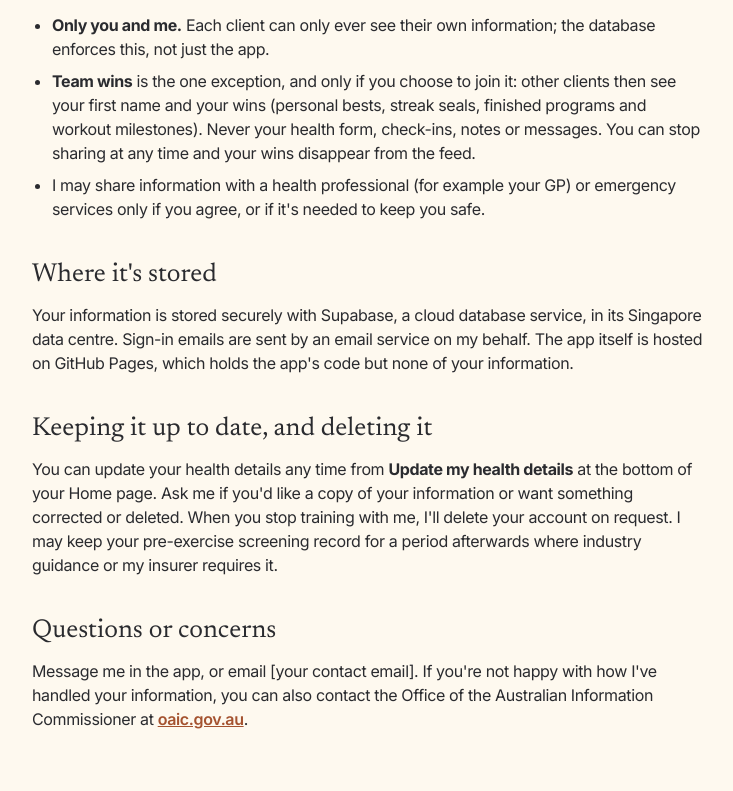
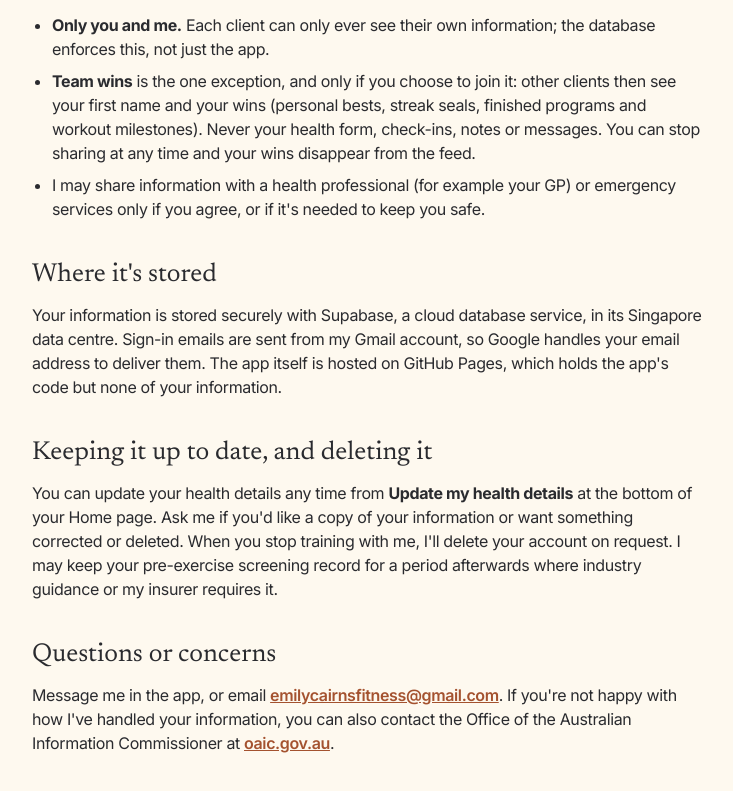
Before and after one commit to EmilyCairns/EmPT, a plain HTML site: page privacy.html in a window 1280 px wide. Shown: the part 811-1602 px from the top of the page, without its empty margins (272-1005 px from the left). Drawn offline with Linux system fonts and the light colour scheme.

Commit message:
Privacy page: fill in name and contact email; note Gmail sending
The privacy page now names Emily Cairns and gives the contact email,
and says sign-in emails go out through Gmail. README and the email
template notes describe the Gmail SMTP setup that is now live.

Co-Authored-By: Claude Opus 5.5 <noreply@anthropic.com>
Claude-Session: https://claude.ai/code/session_01YEARMiRycC6ahERiSYg1wk

```diff
--- a/privacy.html
+++ b/privacy.html
@@ -15,16 +15,14 @@
 </head>
 <body>
   <!--
-    TRAINER: before sharing the app, replace the two [square-bracket] details
-    below (your business name and contact email), and read it through. This is
-    a plain-English starting point, not legal advice: check it with your
+    A plain-English starting point, not legal advice: check it with your
     insurer or professional association.
   -->
   <main class="client-main privacy-page">
     <a class="btn ghost small back-link" href="./">← Back to EmPT</a>
     <p class="eyebrow">Privacy</p>
     <h1>How your information is <em>looked after</em></h1>
-    <p class="lead">EmPT is the training app run by Emily, personal trainer in Perth ([your business name]). This page explains what I collect, why, and who can see it.</p>
+    <p class="lead">EmPT is the training app run by Emily Cairns, personal trainer in Perth. This page explains what I collect, why, and who can see it.</p>
 
     <h2>What I collect</h2>
     <ul>
@@ -46,13 +44,13 @@
     </ul>
 
     <h2>Where it's stored</h2>
-    <p>Your information is stored securely with Supabase, a cloud database service, in its Singapore data centre. Sign-in emails are sent by an email service on my behalf. The app itself is hosted on GitHub Pages, which holds the app's code but none of your information.</p>
+    <p>Your information is stored securely with Supabase, a cloud database service, in its Singapore data centre. Sign-in emails are sent from my Gmail account, so Google handles your email address to deliver them. The app itself is hosted on GitHub Pages, which holds the app's code but none of your information.</p>
 
     <h2>Keeping it up to date, and deleting it</h2>
     <p>You can update your health details any time from <b>Update my health details</b> at the bottom of your Home page. Ask me if you'd like a copy of your information or want something corrected or deleted. When you stop training with me, I'll delete your account on request. I may keep your pre-exercise screening record for a period afterwards where industry guidance or my insurer requires it.</p>
 
     <h2>Questions or concerns</h2>
-    <p>Message me in the app, or email [your contact email]. If you're not happy with how I've handled your information, you can also contact the Office of the Australian Information Commissioner at <a href="https://www.oaic.gov.au/" rel="noopener noreferrer">oaic.gov.au</a>.</p>
+    <p>Message me in the app, or email <a href="mailto:emilycairnsfitness@gmail.com">emilycairnsfitness@gmail.com</a>. If you're not happy with how I've handled your information, you can also contact the Office of the Australian Information Commissioner at <a href="https://www.oaic.gov.au/" rel="noopener noreferrer">oaic.gov.au</a>.</p>
   </main>
 </body>
 </html>
```
Also changed, not shown: 2 other files.
